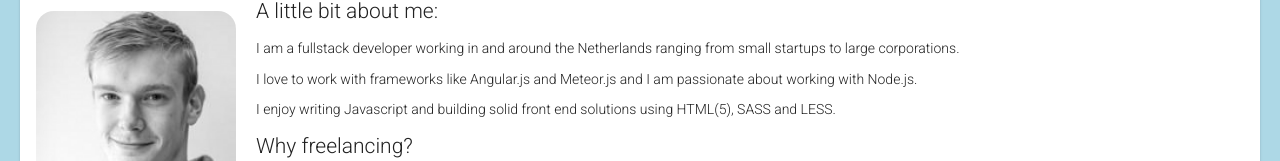
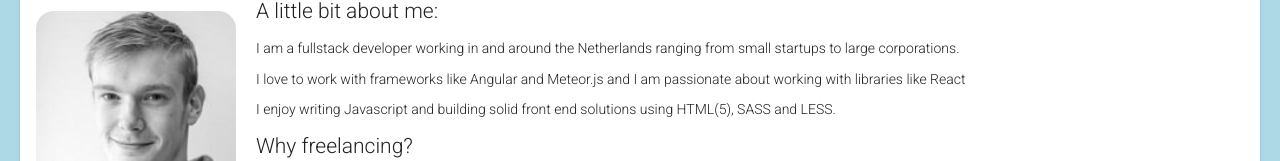
Before and after one commit to lwensveen/lodewijkwensveen, an Angular app: page / in a window 1280 px wide. Shown: the part 188-349 px from the top of the page. Built offline with nearby package versions, Linux system fonts and the light colour scheme.

Commit message:
Updated content

```diff
--- a/src/app/home/intro/intro.component.html
+++ b/src/app/home/intro/intro.component.html
@@ -7,8 +7,8 @@
             <h2> A little bit about me:</h2>
             <p>I am a fullstack developer working in and around the Netherlands ranging from small startups to large
                 corporations. </p>
-            <p>I love to work with frameworks like Angular.js and Meteor.js and I am passionate about working with
-                Node.js.</p>
+            <p>I love to work with frameworks like Angular and Meteor.js and I am passionate about working with
+                libraries like React</p>
             <p>I enjoy writing Javascript and building solid front end solutions using HTML(5), SASS and LESS.</p>
 
             <h2>Why freelancing?</h2>
```
